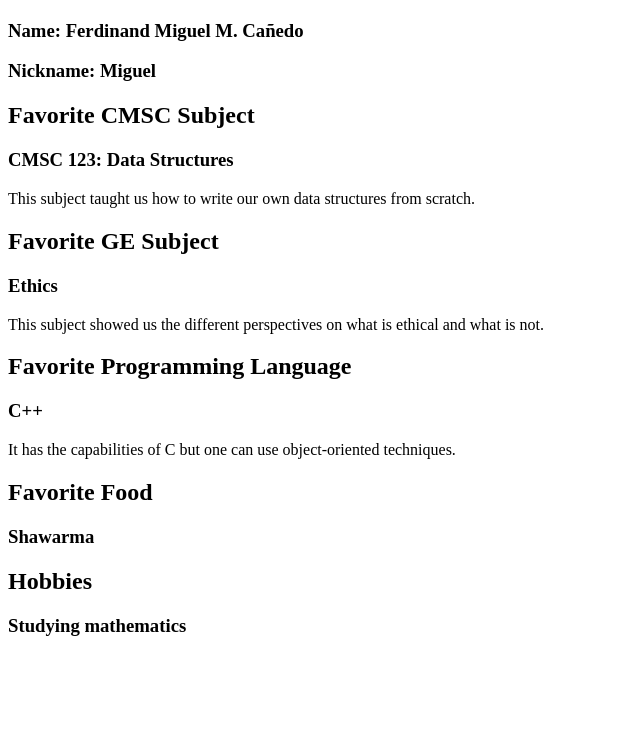
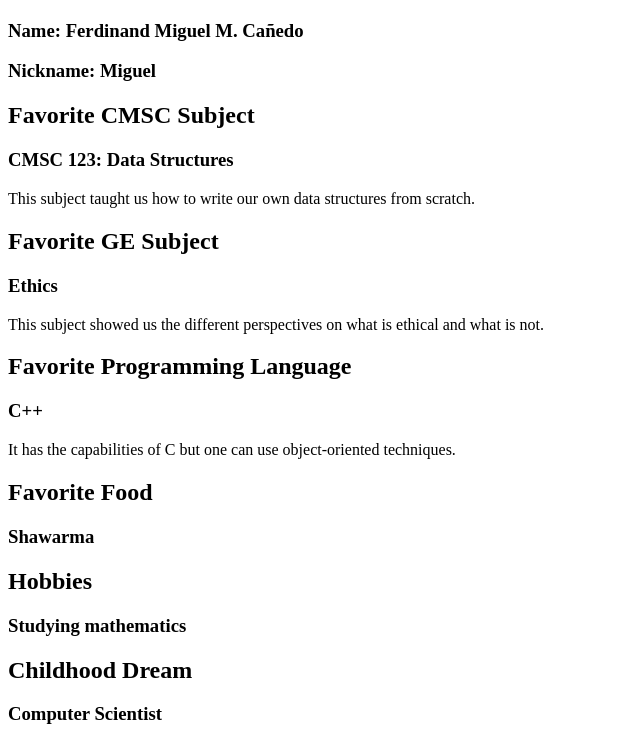
Before and after one commit to fmcanedo/fmcanedo.github.io, a plain HTML site: page index.html in a window 1280 px wide. Shown: the part 371-1115 px from the top of the page, without its empty margins (0-640 px from the left). Before the commit the page ends 1026 px from the top, so only its background shows below. Drawn offline with Linux system fonts and the light colour scheme.

Commit message:
feat: Added childhood dream.

```diff
--- a/index.html
+++ b/index.html
@@ -38,5 +38,10 @@
             <h2>Hobbies</h2>
             <h3>Studying mathematics</h3>
         </div>
+
+        <div>
+            <h2>Childhood Dream</h2>
+            <h3>Computer Scientist</h3>
+        </div>
     </body>
 </html>
```
